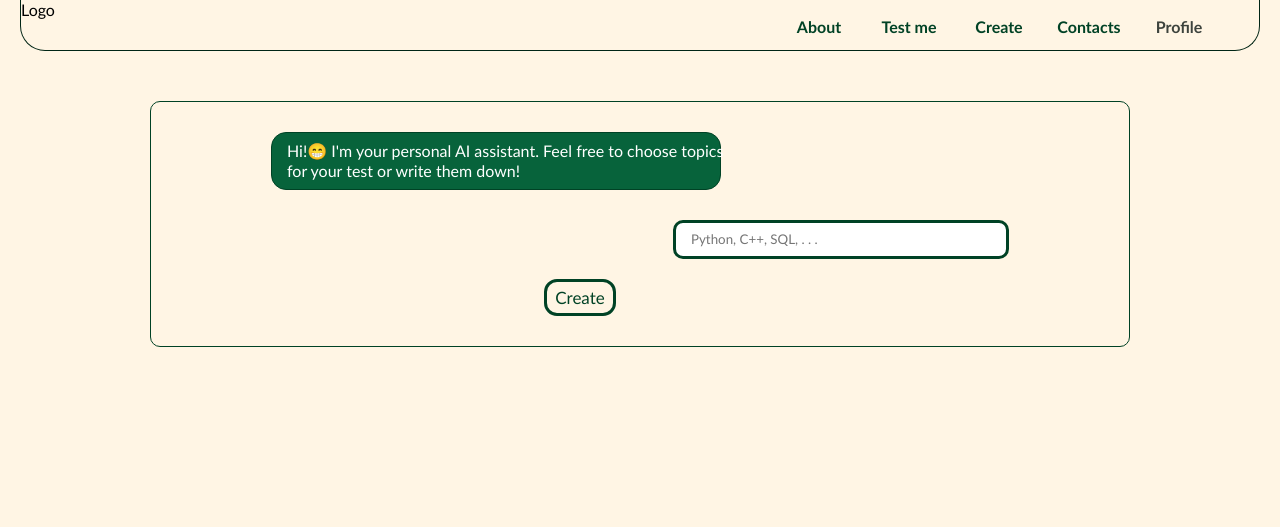
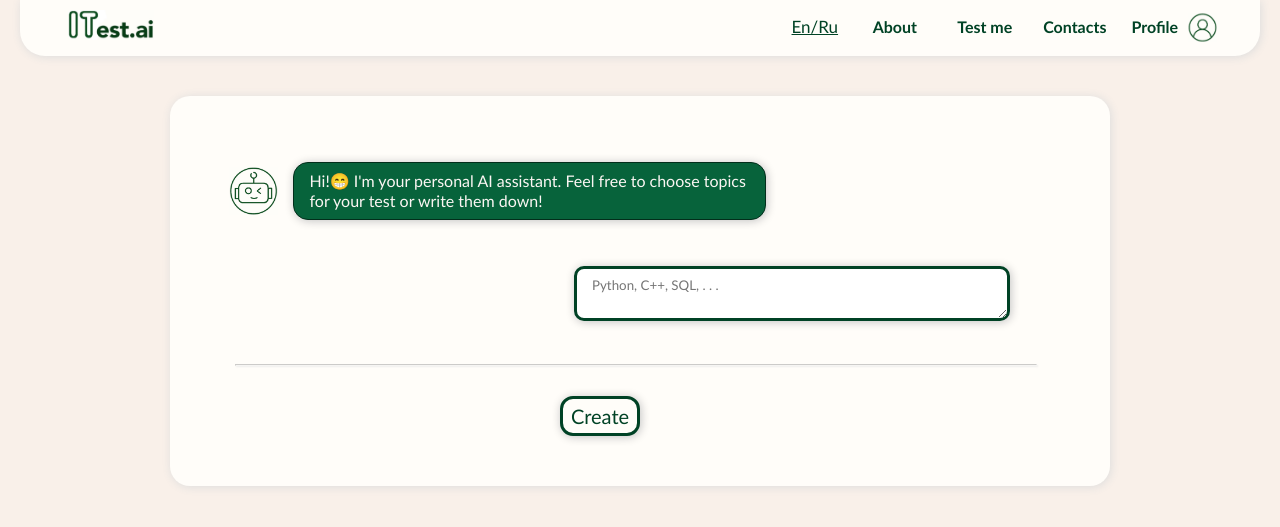
Before and after one commit to grupunzel/diploma, a FastAPI app: page /pick_topics in a window 1280 px wide. Shown: the top 527 px of the page. Run offline with FastAPI, Linux system fonts and the light colour scheme; parts of the project's set-up code (start-up, migrations or seed data) failed here and were passed over.

Commit message:
updated pick_topics page

```diff
--- a/backend/agent1_prompt.py
+++ b/backend/agent1_prompt.py
@@ -17,6 +17,7 @@ prompt_for_agent_1 = """
 7. В заданиях с множественным вариантом выбора ответа ('multiple_choice') перечисиление ответов должно идти ТОЛЬКО через знак '; ' (точка с запятой и после один пробел).
 8. Задания типа 'multiple_choice' могут иметь как несколько, так и один правильный вариант ответа.
 9. Задания типа 'file_question' должны быть на написание кода. Например, если в задание требуется написать код для нахождения суммы двух чисел, то этому заданию присваивается тип 'file_question'. То есть все задания, начинающиеся на "Напишите программу/код" или "Создайте скрипт" или другие формулировки, подразумевающие написание кода, являются типа 'file_question'.
+10. В ответе в разделе "right_answer" тебе нужно записть правильный ответ на этот вопрос ТОЛЬКО если вопрос типа "multiple_choice". Если вопрос типа "open_question" или "file_question", то оставь это поле пустым.
 
 ВАЖНО: ВЫВЕДИ ТОЛЬКО JSON БЕЗ ЛЮБЫХ ДОПОЛНИТЕЛЬНЫХ КОММЕНТАРИЕВ, ОБЪЯСНЕНИЙ ИЛИ ТЕКСТА.
 
@@ -29,7 +30,7 @@ prompt_for_agent_1 = """
         "type": "тип задания",
         "question": "текст вопроса",
         "answers": "вариант1, вариант2, ...",
-        "right_answer": "правильный_вариант" если один, если правильных ответов несколько, то "правильный_ответ1, правильный_ответ2, ...",
+        "right_answer": "правильный_вариант" если один, если правильных ответов несколько, то "правильный_ответ1, правильный_ответ2, ... (ТОЛЬКО если вопрос типа "multiple_choice", в остальных случаях оставь это поле пустым)",
         "score": "максимальное количество баллов за задание, должно быть целым числом от 1 до 10 баллов, зависимо от сложности"
     }},
     ...
--- a/backend/agent_1.py
+++ b/backend/agent_1.py
@@ -4,6 +4,7 @@ from langchain_core.messages import SystemMessage
 import json, re
 from backend.agent1_prompt import prompt_for_agent_1
 from backend.database_functions import database_fill
+from backend.agent_5 import process_user_input
 
 gigachat = GigaChat(temperature=0,
                     top_p=0.1,
@@ -12,8 +13,11 @@ gigachat = GigaChat(temperature=0,
                     verify_ssl_certs=False)
 
 def create_test(user_id, topics, user_info):
+
+    checked_topics = process_user_input(topics)
+
     prompt = prompt_for_agent_1.format(
-                        topics=topics,
+                        topics=checked_topics,
                         user_id=user_id,
                         user_info=user_info)
 
--- a/frontend/static/pick_topics.css
+++ b/frontend/static/pick_topics.css
@@ -1,9 +1,25 @@
 body {
-    background-color: #fff5e4;
+    background-color: #f9f0e9;
     font-family: 'Gill Sans', sans-serif;
     margin-top: 0px;
     margin-left: 0px;
     margin-right: 0px;
+    padding-bottom: 30px;
+}
+
+@keyframes fadeIn_from_bottom {
+      0% {
+        opacity: 0;
+        transform: translateY(20px);
+      }
+      100% {
+        opacity: 1;
+        transform: translateY(0);
+      }
+    }
+
+.head {
+    animation: fadeIn_from_bottom 1s ease-out;
 }
 
 .head {
@@ -12,19 +28,20 @@ body {
     margin-right: 20px;
     margin-bottom: 12px;
     padding-bottom: 3px;
-    background-color: #fff5e4;
+    background-color: #fffdf9;
     justify-content: space-between;
     border-bottom-left-radius: 25px;
     border-bottom-right-radius: 25px;
     position: sticky;
-    border: #002515 solid 0.5px;
+    /* border: #002515 solid 0.5px; */
     border-top: none;
+    box-shadow: 1px 1px 10px rgb(220, 220, 220);
 }
 
 .menu {
     display: flex;
     margin-top: 10px;
-    gap: 10px;
+    /* gap: 10px; */
     margin-right: 40px;
 }
 
@@ -34,83 +51,157 @@ body {
     font-weight: 600;
     border-radius: 25px;
     padding-top: 7px;
+    margin-right: 10px;
     width: 80px;
     height: 30px;
     text-align: center;
+    justify-content: center;
 }
 
-.menu_link:hover {
-    background-color: #e5d9c3d3;
+#logo {
+    transform: scale(0.6);
+    width: auto;
+    height: 50px;
+    margin-left: 20px;
+    cursor: pointer;
+}
+
+#language_button {
+    border: none;
+    background-color: #fffdf9;
+    font-family: 'Gill Sans', sans-serif;
+    color: #004225;
+    font-weight: 400;
+    font-size: 17px;
+    width: 80px;
+    height: 30px;
+    text-align: center;
+    justify-content: center;
+    text-decoration: underline;
+    padding-top: 3px;
+    cursor: pointer;
+}
+
+#language_button:hover, .menu_link:hover, #profile:hover {
+    color: #066f42;
+    text-shadow: 1px 1px 1px rgb(176, 176, 176);
+}
+
+#profile_logo {
+    transform: scale(0.8);
+    width: auto;
+    height: 35px;
+    cursor: pointer;
 }
 
 #profile {
-    color: #3d433d;
+    text-decoration: none;
+    color: #004225;
+    font-weight: 600;
+    border-radius: 25px;
     padding-top: 7px;
-    width: 80px;
+    width: 60px;
     height: 30px;
     text-align: center;
+    justify-content: center;
+    padding-top: 7px;
 }
 
 .main_block {
-    border: #004225 solid 0.5px;
-    border-radius: 10px;
-    margin-top: 50px;
-    margin-left: 150px;
-    margin-right: 150px;
+    background-color: #fffdf9;
+    border-radius: 20px;
+    margin-top: 40px;
+    box-shadow: 1px 1px 10px rgb(220, 220, 220);
+    padding: 20px;
+    height: fit-content;
+    width: 900px;
+    justify-self: center;
+}
+
+#robot_logo {
+    transform: scale(0.8);
+    width: auto;
+    height: 60px;
+    cursor: pointer;
+    margin-right: 10px;
 }
 
 .assistant_message {
+    display: inline-flex;
     margin-top: 30px;
-    margin-left: 120px;
+    margin-left: 80px;
     margin-right: 0px;
     margin-bottom: 30px;
     width: 450px;
+    justify-content: center;
+    align-items: center;
+    animation: fadeIn_from_bottom 1s ease-out;
 }
 
 #ai_message {
     font-family: 'Gill Sans', sans-serif;
-    color: white;
-    font-weight: 300;
-    border: #004225 solid 0.5px;
+    color: #fbf6f3;
+    font-weight: 400;
+    border: #022e1b solid 0.5px;
     padding-left: 15px;
     padding-right: 15px;
     padding-top: 8px;
     padding-bottom: 9px;
     border-radius: 15px;
     background-color: #07633b;
+    box-shadow: 1px 1px 10px rgb(194, 194, 194);
 }
 
 .user {
     text-align: right;
-    margin-right: 120px;
+    margin-right: 80px;
 }
 
 #user_input {
     font-family: 'Gill Sans', sans-serif;
     border: #004225 solid;
     border-radius: 10px;
-    width: 300px;
+    width: 400px;
     padding-left: 15px;
     padding-right: 15px;
     padding-top: 8px;
     padding-bottom: 9px;
+    box-shadow: 1px 1px 10px rgb(194, 194, 194);
+    animation: fadeIn_from_bottom 1s ease-out;
+}
+
+#horizontal_hr {
+    color: #bababa;
+    width: 800px;
+    margin-left: 45px;
+    opacity: 50%;
+    margin-top: 40px;
+    margin-bottom: 30px;
+    box-shadow: 1px 1px 2px rgb(222, 222, 222);
 }
 
 .submit {
     margin-top: 20px;
-    text-align: center;
+    justify-self: center;
     margin-bottom: 30px;
+    animation: fadeIn_from_bottom 1s ease-out;
 }
 
 #submit_button {
-    align-content: center;
     font-family: 'Gill Sans', sans-serif;
-    font-size: 17px;
+    font-size: 20px;
     border: #004225 solid;
     border-radius: 13px;
     padding: 5px;
     padding-right: 8px;
     padding-left: 8px;
-    background-color: #fff5e4;
+    background-color: #fffdf9;
     color: #004225;
+    cursor: pointer;
+    box-shadow: 1px 1px 10px rgb(194, 194, 194);
 }
+
+#submit_button:hover {
+    background-color: #ddeee7;
+    color: #066f42;
+}
--- a/frontend/templates/pick_topics.html
+++ b/frontend/templates/pick_topics.html
@@ -8,25 +8,28 @@
 </head>
 <body>
     <div class = 'head'>
-        <a id="logo">Logo</a>
+        <a href="/"><img id="logo" src="frontend/static/pictures/logo.jpeg" alt="logo"></a>
         <div class = 'menu'>
-            <a class='menu_link' href="#">About</a>
-            <a class='menu_link' href="#">Test me</a>
-            <a class='menu_link' href="#">Create</a>
-            <a class='menu_link' href="#">Contacts</a>
-            <a class='menu_link' id="profile" href="/sign_in">Profile</a>
+            <button id="language_button">En/Ru</button>
+            <a class='menu_link' href="/">About</a>
+            <a class='menu_link' href="/pick_topics">Test me</a>
+            <a class='menu_link' href="/">Contacts</a>
+            <a class='profile_link' id="profile" href="/login">Profile</a>
+            <a id="profile_container" href="/login"><img id="profile_logo" src="frontend/static/pictures/profile_logo.jpeg" alt="profile_logo"></a>
         </div>
     </div>
 
     <div class="main_block">
         <div class="assistant_message">
+            <img id="robot_logo" src="frontend/static/pictures/robot_logo.jpeg" alt="robot_logo">
             <pre id="ai_message">Hi!&#128513; I'm your personal AI assistant. Feel free to choose topics
 for your test or write them down!</pre>
         </div>
 
         <div class="user">
             <form action="/pick_topics" method="POST">
-                <input type="text" id="user_input" placeholder="Python, C++, SQL, . . ." name="user_topics">
+                <textarea id="user_input" placeholder="Python, C++, SQL, . . ." name="user_topics" required></textarea>
+                <hr id="horizontal_hr">
                 <div class="submit">
                     <input type="submit" id="submit_button" value="Create">
                 </div>
--- a/frontend/templates/test.html
+++ b/frontend/templates/test.html
@@ -8,9 +8,10 @@
 </head>
 <body>
     <div class = 'head'>
-        <a id="logo">Logo</a>
+        <a href="/"><img id="logo" src="frontend/static/pictures/logo.jpeg" alt="logo"></a>
         <div class = 'menu'>
-            <a class='menu_link' id="profile" href="/profile">Profile</a>
+            <a class='profile_link' id="profile" href="/login">Profile</a>
+            <a id="profile_container" href="/login"><img id="profile_logo" src="frontend/static/pictures/profile_logo.jpeg" alt="profile_logo"></a>
         </div>
     </div>
 
--- a/main.py
+++ b/main.py
@@ -186,8 +186,6 @@ async def report(request: Request):
     topics = request.session.get("topics")
     test_answers = user_answers_info(test_id)
     report_text = make_report(test_id, test_answers, topics)
-    # report_text = {'total_analys': 'Вы получили 28 баллов из возможных 28, что составляет 100%. Отличная работа!', 'topics': {'Python': "Вы справились с заданиями по Python практически идеально. Правильные ответы даны на вопросы про операторы в Python ('in') и написание функции на Python. Однако, обратите внимание на отсутствие примера SQL-запроса, который был необходим для полного раскрытия темы SQL.", 'SQL': 'Ваш ответ на вопрос по SQL-запросу оказался пустым, хотя это было обязательным условием задания. Это привело к потере части баллов. Тем не менее, ваш ответ на вопрос про JOIN в SQL был верным.'}, 'recomendations': 'В целом, ваши знания по информационным системам и технологиям достаточно хороши. Рекомендую уделить больше внимания практике написания SQL-запросов и подготовке примеров решений. Это поможет вам уверенно чувствовать себя при выполнении практических заданий.'}
-    print(report_text)
     return templates.TemplateResponse("report.html", {"request": request, "report": report_text})
 
 
```
Also changed, not shown: backend/agent2_prompt.py (+16 -5 lines), backend/agent3_prompt.py (+25 -4 lines), backend/agent5_prompt.py (added, +16 -0 lines), backend/agent_3.py (+37 -14 lines), backend/agent_5.py (added, +28 -0 lines), backend/database_functions.py (+8 -4 lines), frontend/static/report.css (+11 -0 lines), frontend/static/test.css (+22 -2 lines), ITest.db, frontend/static/pictures/robot_logo.jpeg (renamed from frontend/static/pictures/robot.jpeg), 2 other files.
